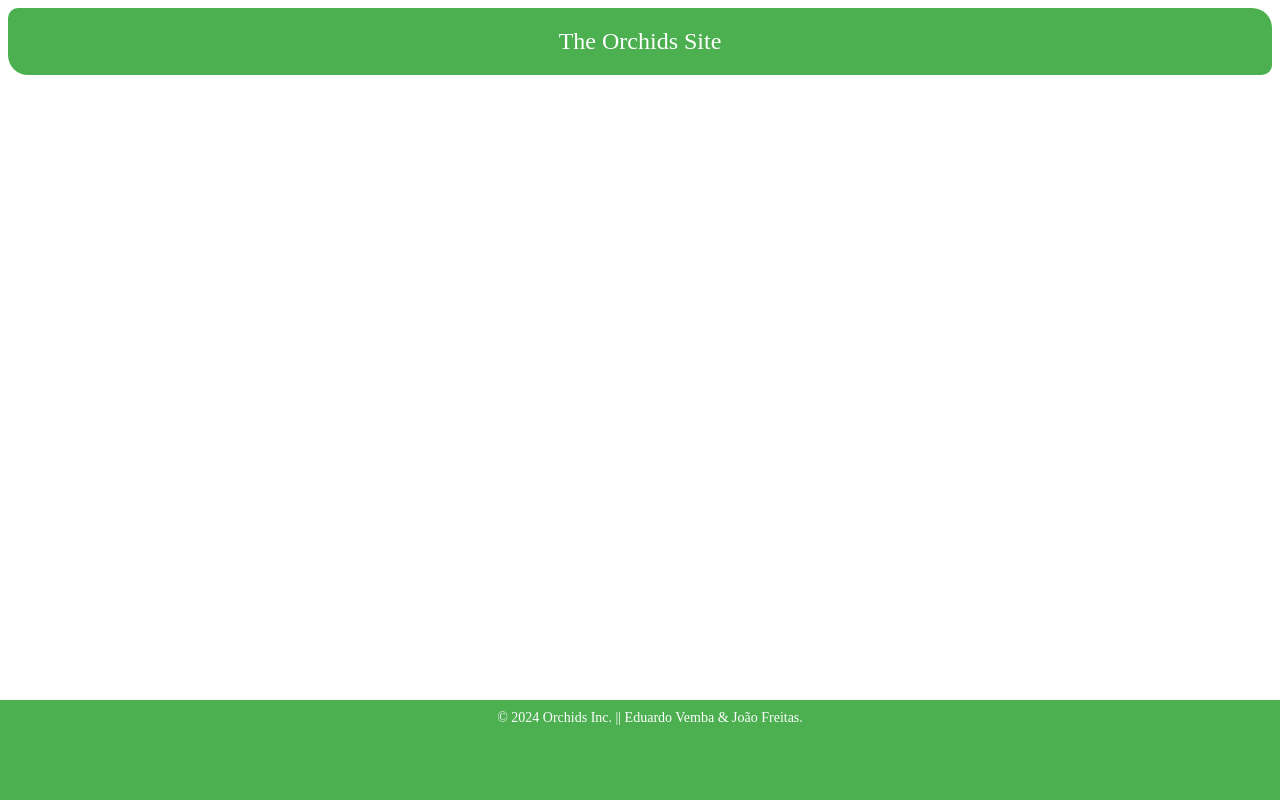
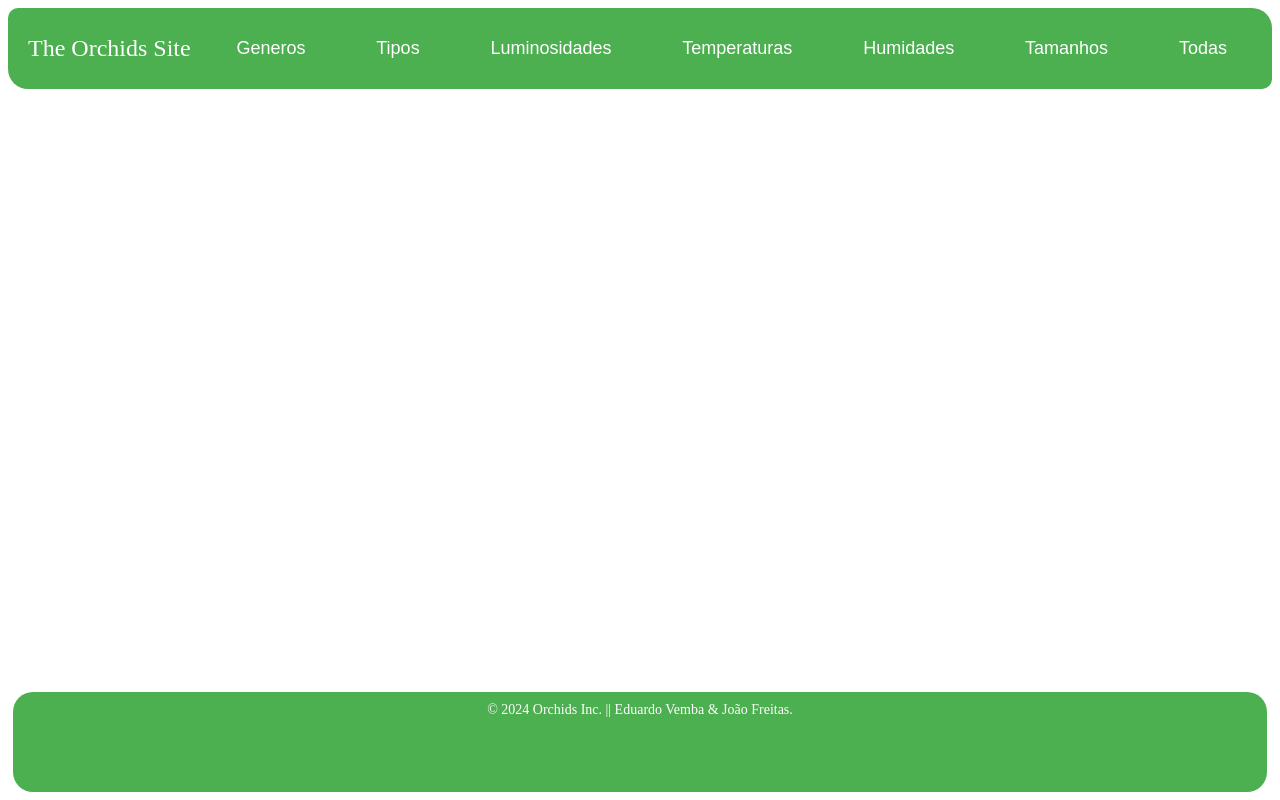
Before and after one commit to EduVemba/Projeto-PW, a plain HTML site: page frontend/index.html in a window 1280 px wide. Drawn offline with Linux system fonts and the light colour scheme.

Commit message:
feat: func para mudar window context

```diff
--- a/frontend/scripts/components/header.js
+++ b/frontend/scripts/components/header.js
@@ -1,10 +1,20 @@
-
+import { createMenuButton } from './menu.js';
 
 export function createHeader() {
     const header = document.createElement('header');
     //TODO: Adicionar conteudo no cabeçalho (menu, logo, etc.)
-    header.textContent = 'The Orchids Site';
+    const title = document.createElement('div');
+    title.textContent = 'The Orchids Site';
+    title.className = 'site-title';
+
     header.className = 'site-header';
-
+    header.appendChild(title);
+    header.appendChild(createMenuButton('Generos', '#'));
+    header.appendChild(createMenuButton('Tipos', '#tipos'));
+    header.appendChild(createMenuButton('Luminosidades', '#orchids'));
+    header.appendChild(createMenuButton('Temperaturas', '#contact'));
+    header.appendChild(createMenuButton('Humidades', '#contact'));
+    header.appendChild(createMenuButton('Tamanhos', '#contact'));
+    header.appendChild(createMenuButton('Todas', '#contact'));
     return header;
 }
--- /dev/null
+++ b/frontend/scripts/components/menu.js
@@ -0,0 +1,13 @@
+
+
+export function setWindowContext(path) {
+    window.location.href = path;
+}
+
+export function createMenuButton(text, path) {
+    const button = document.createElement('button');
+    button.textContent = text;
+    button.className = 'menu-reference';
+    button.addEventListener('click', () => setWindowContext(path));
+    return button;
+}
--- a/frontend/styles/styles.css
+++ b/frontend/styles/styles.css
@@ -7,7 +7,6 @@
 }
 
 .site-header {
-    /* Valores não devem usar aspas em CSS */
     background-color: var(--primary-color);
     color: var(--text-primary-color);
     padding: 20px;
@@ -15,17 +14,39 @@
     font-size: 24px;
     border-radius: 10px 20px 10px 20px;
     height: 10%;
+    display: flex;
+    justify-content: space-between;
+    align-items: center;
+}
+
+.menu-reference {
+    color: var(--text-primary-color);
+    text-decoration: none;
+    padding: 10px;
+    margin: 0 15px;
+    background-color: var(--primary-color);
+    text-decoration: none;
+    font-size: 18px;
+    border: none;
+    border-radius: 20px;
+}
+
+.menu-reference:hover {
+    cursor: pointer;
+    background-color: #50c754;
+    transition: background-color 0.5s;
 }
 
 .site-footer {
     position: fixed;
-    bottom: 0;
-    left: 0;
-    width: 100%;
+    bottom: 1%;
+    left: 1%;
+    right: 1%;
     height: 10%;
     background-color: var(--primary-color);
     color: var(--text-primary-color);
     padding: 10px;
     text-align: center;
     font-size: 14px;
+    border-radius: 20px 20px 20px 20px;
 }
```
